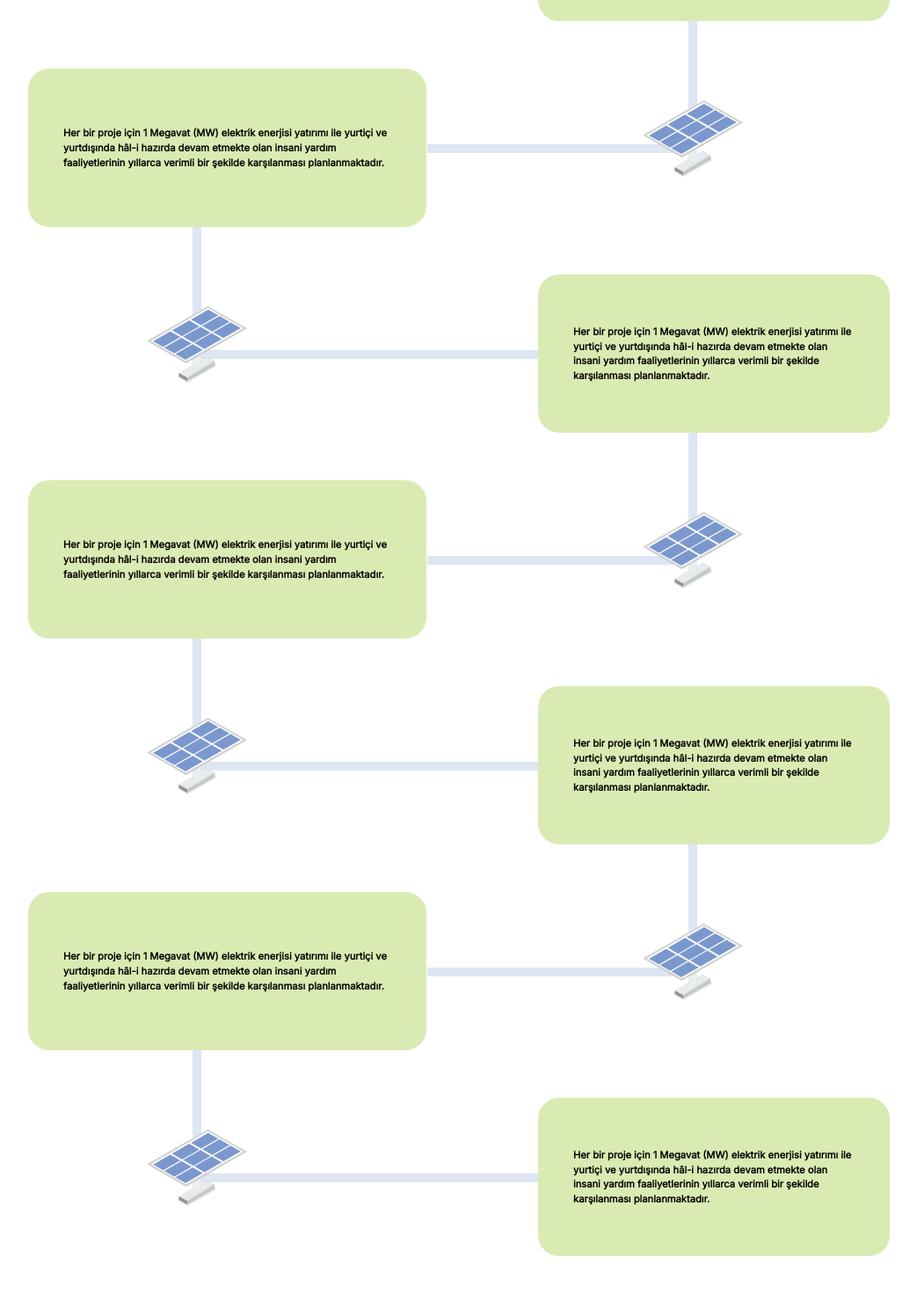
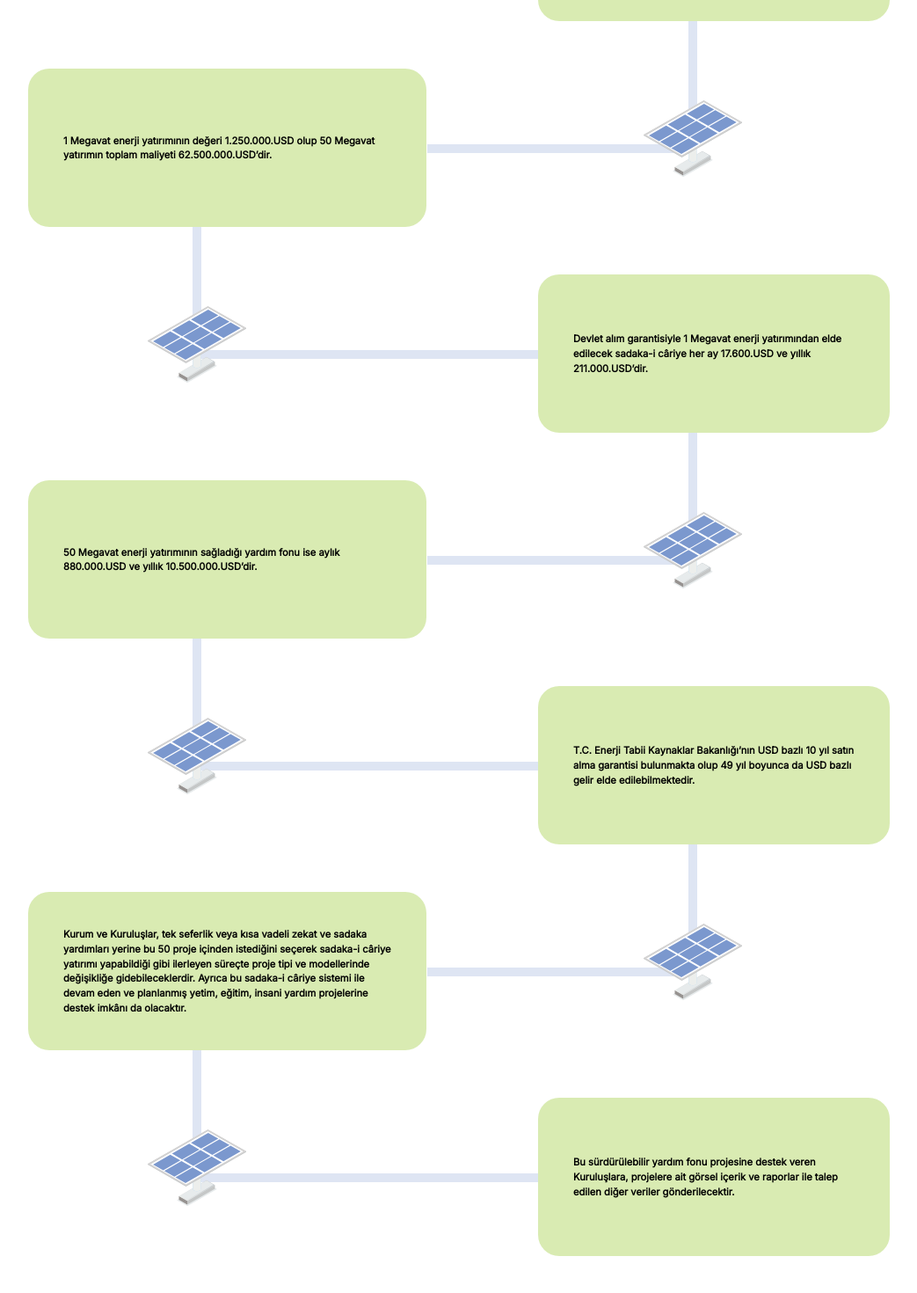
Before and after one commit to yunustalhac/hayrat-yardim-vue-vite, a Vue app: page / in a window 1280 px wide. Shown: the part 2040-3510 px from the top of the page at 88% size, without its empty margins (118-1161 px from the left). Built offline with nearby package versions, Linux system fonts and the light colour scheme.

Commit message:
bismillah

```diff
--- a/src/components/surec.vue
+++ b/src/components/surec.vue
@@ -12,9 +12,7 @@
         <div
             class="relative mb-[278px] bg-[#80BC00] bg-opacity-[0.3] w-[22em] tablet:w-[92.5%] ml-auto mr-auto tablet:ml-0 tablet:mr-0 rounded-3xl h-[150px] tablet:h-[180px] mt-[10px] flex items-center laptop:w-[25em] "
         >
-          <p class=" text-[70%] font-bold pl-10 pr-10 pt-5 pb-5">Her bir proje için 1 Megavat (MW) elektrik enerjisi
-            yatırımı ile yurtiçi ve yurtdışında hâl-i hazırda devam etmekte olan insani yardım faaliyetlerinin yıllarca
-            verimli bir şekilde karşılanması planlanmaktadır.</p>
+          <p class=" text-[70%] font-bold pl-10 pr-10 pt-5 pb-5">İyilik Enerjinle Yayılsın Projesi zekat verilebilen yetim, eğitim ve diğer insani yardım faaliyetlerine sadaka-i câriye oluşturan bir sistemdir. Projenin ilk hedefi yurt dışında 25 ve Türkiye’de 25 proje olmak üzere toplam 50 yardım projesine sürdürülebilir yardım fonu oluşturmaktadır..</p>
           <div
               class="absolute top-[165%] tablet:top-[150%] left-[30%] before:content-[''] before:w-[10px] before:h-[135px] before:bg-[rgba(123,152,206,0.25)] before:block before:absolute before:left-[51px] before:bottom-[50px] before:z-[-50]  after:content-[''] after:w-[10px] after:h-[131px] after:bg-[rgba(123,152,206,0.25)] after:block after:absolute after:left-[51px] after:top-[50px] after:z-[-50] tablet:before:h-[127px] tablet:after:w-[350.7%]  tablet:after:h-[10px]  laptop:after:w-[204.5%]"
           >
@@ -39,9 +37,7 @@
         <div
             class="relative mb-[278px] bg-[#80BC00] bg-opacity-[0.3] w-[22em] tablet:w-[92.5%] ml-auto mr-auto tablet:ml-0 tablet:mr-0 rounded-3xl h-[150px] tablet:h-[180px] mt-[10px] flex items-center laptop:w-[25em] "
         >
-          <p class=" text-[70%] font-bold pl-10 pr-10 pt-5 pb-5">Her bir proje için 1 Megavat (MW) elektrik enerjisi
-            yatırımı ile yurtiçi ve yurtdışında hâl-i hazırda devam etmekte olan insani yardım faaliyetlerinin yıllarca
-            verimli bir şekilde karşılanması planlanmaktadır.</p>
+          <p class=" text-[70%] font-bold pl-10 pr-10 pt-5 pb-5">1 Megavat enerji yatırımının değeri 1.250.000.USD olup 50 Megavat yatırımın toplam maliyeti 62.500.000.USD’dir.</p>
           <div
               class="absolute top-[165%] tablet:top-[150%] left-[30%] before:content-[''] before:w-[10px] before:h-[135px] before:bg-[rgba(123,152,206,0.25)] before:block before:absolute before:left-[51px] before:bottom-[50px] before:z-[-50]  after:content-[''] after:w-[10px] after:h-[131px] after:bg-[rgba(123,152,206,0.25)] after:block after:absolute after:left-[51px] after:top-[50px] after:z-[-50] tablet:before:h-[127px] tablet:after:w-[350.7%]  tablet:after:h-[10px]  laptop:after:w-[204.5%]"
           >
@@ -55,9 +51,7 @@
             class="laptop:w-[22em]  laptop:mr-20 relative mb-[278px] bg-[#80BC00] bg-opacity-[0.3] w-[22em] tablet:w-[400px] ml-auto mr-auto rounded-3xl h-[150px] tablet:h-[180px] mt-[10px] flex items-center tablet:mr-0 tablet:translate-y-[130%] "
 
         >
-          <p class=" text-[70%] font-bold pl-10 pr-10 pt-5 pb-5">Her bir proje için 1 Megavat (MW) elektrik enerjisi
-            yatırımı ile yurtiçi ve yurtdışında hâl-i hazırda devam etmekte olan insani yardım faaliyetlerinin yıllarca
-            verimli bir şekilde karşılanması planlanmaktadır.</p>
+          <p class=" text-[70%] font-bold pl-10 pr-10 pt-5 pb-5">Devlet alım garantisiyle 1 Megavat enerji yatırımından elde edilecek sadaka-i câriye her ay 17.600.USD ve yıllık 211.000.USD’dir.</p>
           <div
               class="absolute top-[165%] tablet:top-[150%] left-[30%] before:content-[''] before:w-[10px] before:h-[135px] before:bg-[rgba(123,152,206,0.25)] before:block before:absolute before:left-[51px] before:bottom-[50px] before:z-[-50]  after:content-[''] after:w-[10px] after:h-[131px] after:bg-[rgba(123,152,206,0.25)] after:block after:absolute after:left-[51px] after:top-[50px] after:z-[-50] tablet:before:h-[127px] tablet:after:w-[250%]  tablet:after:h-[10px] laptop:after:w-[130%] tablet:after:left-[-220%] laptop:after:left-[-94.5%] "
           >
@@ -68,9 +62,7 @@
         <div
             class="relative mb-[278px] bg-[#80BC00] bg-opacity-[0.3] w-[22em] tablet:w-[92.5%] ml-auto mr-auto tablet:ml-0 tablet:mr-0 rounded-3xl h-[150px] tablet:h-[180px] mt-[10px] flex items-center laptop:w-[25em] "
         >
-          <p class=" text-[70%] font-bold pl-10 pr-10 pt-5 pb-5">Her bir proje için 1 Megavat (MW) elektrik enerjisi
-            yatırımı ile yurtiçi ve yurtdışında hâl-i hazırda devam etmekte olan insani yardım faaliyetlerinin yıllarca
-            verimli bir şekilde karşılanması planlanmaktadır.</p>
+          <p class=" text-[70%] font-bold pl-10 pr-10 pt-5 pb-5">50 Megavat enerji yatırımının sağladığı yardım fonu ise aylık 880.000.USD ve yıllık 10.500.000.USD’dir.</p>
           <div
               class="absolute top-[165%] tablet:top-[150%] left-[30%] before:content-[''] before:w-[10px] before:h-[135px] before:bg-[rgba(123,152,206,0.25)] before:block before:absolute before:left-[51px] before:bottom-[50px] before:z-[-50]  after:content-[''] after:w-[10px] after:h-[131px] after:bg-[rgba(123,152,206,0.25)] after:block after:absolute after:left-[51px] after:top-[50px] after:z-[-50] tablet:before:h-[127px] tablet:after:w-[350.7%]  tablet:after:h-[10px]  laptop:after:w-[204.5%]"
 
@@ -85,9 +77,7 @@
             class="laptop:w-[22em]  laptop:mr-20 relative mb-[278px] bg-[#80BC00] bg-opacity-[0.3] w-[22em] tablet:w-[400px] ml-auto mr-auto rounded-3xl h-[150px] tablet:h-[180px] mt-[10px] flex items-center tablet:mr-0 tablet:translate-y-[130%] "
 
         >
-          <p class=" text-[70%] font-bold pl-10 pr-10 pt-5 pb-5">Her bir proje için 1 Megavat (MW) elektrik enerjisi
-            yatırımı ile yurtiçi ve yurtdışında hâl-i hazırda devam etmekte olan insani yardım faaliyetlerinin yıllarca
-            verimli bir şekilde karşılanması planlanmaktadır.</p>
+          <p class=" text-[70%] font-bold pl-10 pr-10 pt-5 pb-5">T.C. Enerji Tabii Kaynaklar Bakanlığı’nın USD bazlı 10 yıl satın alma garantisi bulunmakta olup 49 yıl boyunca da USD bazlı gelir elde edilebilmektedir.</p>
           <div
               class="absolute top-[165%] tablet:top-[150%] left-[30%] before:content-[''] before:w-[10px] before:h-[135px] before:bg-[rgba(123,152,206,0.25)] before:block before:absolute before:left-[51px] before:bottom-[50px] before:z-[-50]  after:content-[''] after:w-[10px] after:h-[131px] after:bg-[rgba(123,152,206,0.25)] after:block after:absolute after:left-[51px] after:top-[50px] after:z-[-50] tablet:before:h-[127px] tablet:after:w-[250%]  tablet:after:h-[10px] laptop:after:w-[130%] tablet:after:left-[-220%] laptop:after:left-[-94.5%] "
           >
@@ -98,9 +88,8 @@
         <div
             class="relative mb-[278px] bg-[#80BC00] bg-opacity-[0.3] w-[22em] tablet:w-[92.5%] ml-auto mr-auto tablet:ml-0 tablet:mr-0 rounded-3xl h-[150px] tablet:h-[180px] mt-[10px] flex items-center laptop:w-[25em] "
         >
-          <p class=" text-[70%] font-bold pl-10 pr-10 pt-5 pb-5">Her bir proje için 1 Megavat (MW) elektrik enerjisi
-            yatırımı ile yurtiçi ve yurtdışında hâl-i hazırda devam etmekte olan insani yardım faaliyetlerinin yıllarca
-            verimli bir şekilde karşılanması planlanmaktadır.</p>
+          <p class=" text-[70%] font-bold pl-10 pr-10 pt-5 pb-5">Kurum ve Kuruluşlar, tek seferlik veya kısa vadeli zekat ve sadaka yardımları yerine bu 50 proje içinden istediğini seçerek sadaka-i câriye yatırımı yapabildiği gibi ilerleyen süreçte proje tipi ve modellerinde değişikliğe gidebileceklerdir. Ayrıca bu sadaka-i câriye sistemi ile devam eden ve planlanmış yetim, eğitim, insani yardım projelerine destek imkânı da olacaktır.
+          </p>
           <div
               class="absolute top-[165%] tablet:top-[150%] left-[30%] before:content-[''] before:w-[10px] before:h-[135px] before:bg-[rgba(123,152,206,0.25)] before:block before:absolute before:left-[51px] before:bottom-[50px] before:z-[-50]  after:content-[''] after:w-[10px] after:h-[131px] after:bg-[rgba(123,152,206,0.25)] after:block after:absolute after:left-[51px] after:top-[50px] after:z-[-50] tablet:before:h-[127px] tablet:after:w-[350.7%]  tablet:after:h-[10px]  laptop:after:w-[204.5%]"
           >
@@ -113,9 +102,7 @@
             class="laptop:w-[22em]  laptop:mr-20 relative mb-[278px] bg-[#80BC00] bg-opacity-[0.3] w-[22em] tablet:w-[400px] ml-auto mr-auto rounded-3xl h-[150px] tablet:h-[180px] mt-[10px] flex items-center tablet:mr-0 tablet:translate-y-[130%] "
 
         >
-          <p class=" text-[70%] font-bold pl-10 pr-10 pt-5 pb-5">Her bir proje için 1 Megavat (MW) elektrik enerjisi
-            yatırımı ile yurtiçi ve yurtdışında hâl-i hazırda devam etmekte olan insani yardım faaliyetlerinin yıllarca
-            verimli bir şekilde karşılanması planlanmaktadır.</p>
+          <p class=" text-[70%] font-bold pl-10 pr-10 pt-5 pb-5">Bu sürdürülebilir yardım fonu projesine destek veren Kuruluşlara, projelere ait görsel içerik ve raporlar ile talep edilen diğer veriler gönderilecektir.</p>
         </div>
 
 
```
